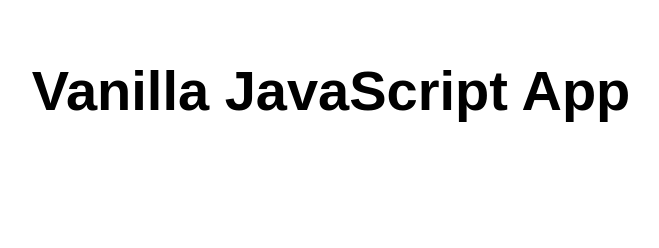
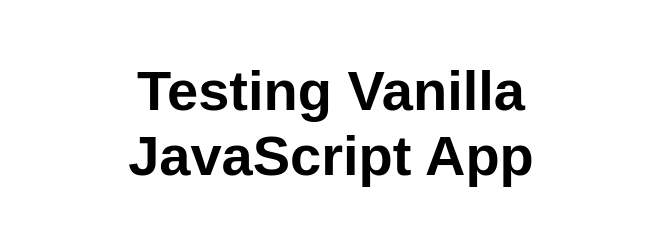
Before and after one commit to RoelandJimenez/vanilla-basic-web, a plain HTML site: page index.html in a window 1280 px wide. Shown: the whole page, without its empty margins (309-968 px from the left). Drawn offline with Linux system fonts and the light colour scheme.

Commit message:
Text change

```diff
--- a/index.html
+++ b/index.html
@@ -10,7 +10,7 @@
 
 <body>
   <main>
-    <h1>Vanilla JavaScript App</h1>
+    <h1>Testing Vanilla JavaScript App</h1>
   </main>
 </body>
 
```
